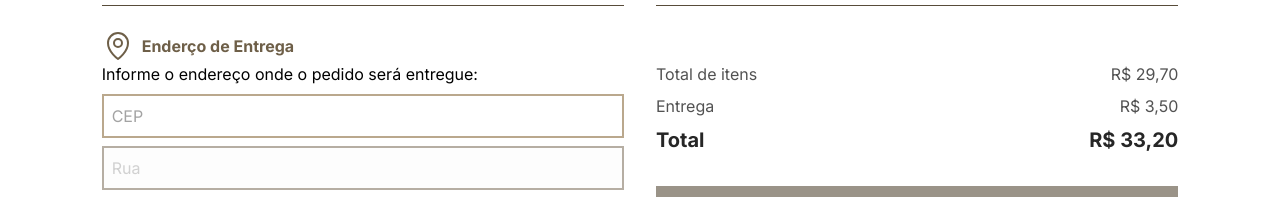
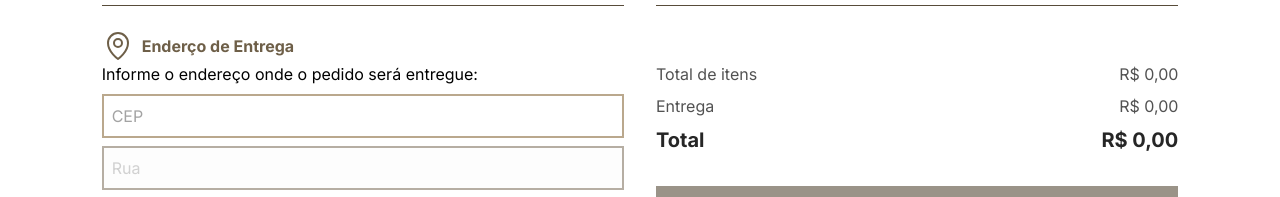
Before and after one commit to davyd-souza/we-coffee, a React (Vite) app: page /carrinho in a window 1280 px wide. Shown: the part 147-344 px from the top of the page. Built offline with nearby package versions, Linux system fonts and the light colour scheme.

Commit message:
feat: implement dynamic price calculations

```diff
--- a/src/pages/Cart/index.tsx
+++ b/src/pages/Cart/index.tsx
@@ -15,6 +15,9 @@ import { CartContext } from 'contexts/CartContext'
 
 // ASSET
 import { Bank, CreditCard, CurrencyDollar, MapPin, Money } from 'phosphor-react'
+
+// UTIL
+import { priceFormatter } from '@utils/formatter'
 
 // TYPE
 const newOrderFormValidationSchema = z.object({
@@ -49,6 +52,7 @@ export function Cart() {
     reset,
     setError,
     clearErrors,
+    getValues,
     formState: { errors, isValid },
   } = useForm<NewOrderFormData>({
     resolver: zodResolver(newOrderFormValidationSchema),
@@ -65,6 +69,12 @@ export function Cart() {
   })
 
   const isSubmitDisabled = !isValid
+  const itemsTotalPrice = cart.reduce(
+    (acc, current) => acc + current.price * current.quantity,
+    0,
+  )
+  const deliveryPrice = getValues('state') ? 3.5 : 0
+  const orderTotalPrice = itemsTotalPrice + deliveryPrice
 
   const handleCreateNewOrder = (data: NewOrderFormData) => {
     console.log('[Cart > handleCreateNewOrder > data]', data)
@@ -96,6 +106,8 @@ export function Cart() {
             message: 'O CEP digitado não foi encontrado!',
           })
         })
+    } else {
+      reset()
     }
   }
 
@@ -260,15 +272,15 @@ export function Cart() {
           <div className="space-y-2">
             <div className="flex justify-between gap-2 text-neutral-600">
               <p>Total de itens</p>
-              <p>R$ 29,70</p>
+              <p>{priceFormatter.format(itemsTotalPrice)}</p>
             </div>
             <div className="flex justify-between gap-2 text-neutral-600">
               <p>Entrega</p>
-              <p>R$ 3,50</p>
+              <p>{priceFormatter.format(deliveryPrice)}</p>
             </div>
             <div className="flex justify-between gap-2 text-neutral-800 text-xl font-bold">
               <p>Total</p>
-              <p>R$ 33,20</p>
+              <p>{priceFormatter.format(orderTotalPrice)}</p>
             </div>
           </div>
 
```
